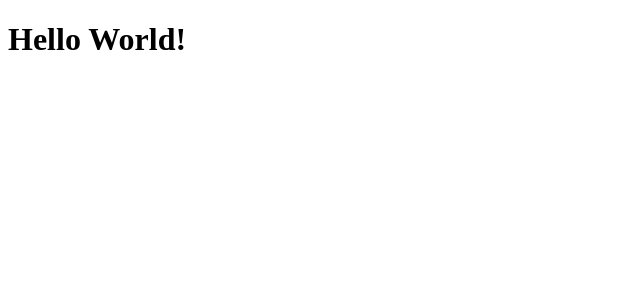
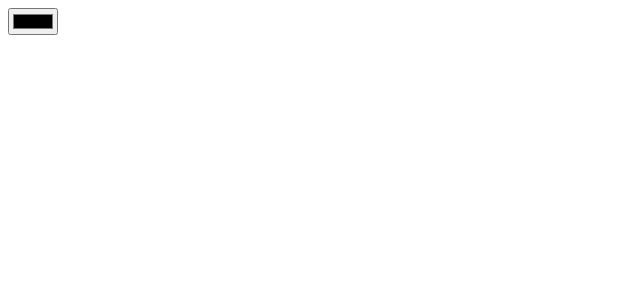
Before and after one commit to chriszimmerman/pixelpaint-react, a React app: page / in a window 1280 px wide. Shown: the top 300 px of the page, without its empty margins (0-640 px from the left). Built offline with nearby package versions, Linux system fonts and the light colour scheme; the HTML template or start-up script is replaced by a standard one.

Commit message:
Creates ColorPicker component

```diff
--- a/src/App.js
+++ b/src/App.js
@@ -1,4 +1,5 @@
 import React from 'react';
+import ColorPicker from './ColorPicker';
 
 class App extends React.Component {
   constructor(props) {
@@ -7,9 +8,7 @@
 
   render() {
       return (
-        <div>
-            <h1>Hello World!</h1>
-        </div>
+        <ColorPicker/>
       );
   }
 }
--- /dev/null
+++ b/src/ColorPicker.js
@@ -0,0 +1,11 @@
+import React from 'react';
+
+class ColorPicker extends React.Component {
+    render() {
+        return (
+            <input type="color" />
+        );
+    }
+}
+
+export default ColorPicker;
```
Also changed, not shown: 3 other files (tests, documents, lock files or other folders).
